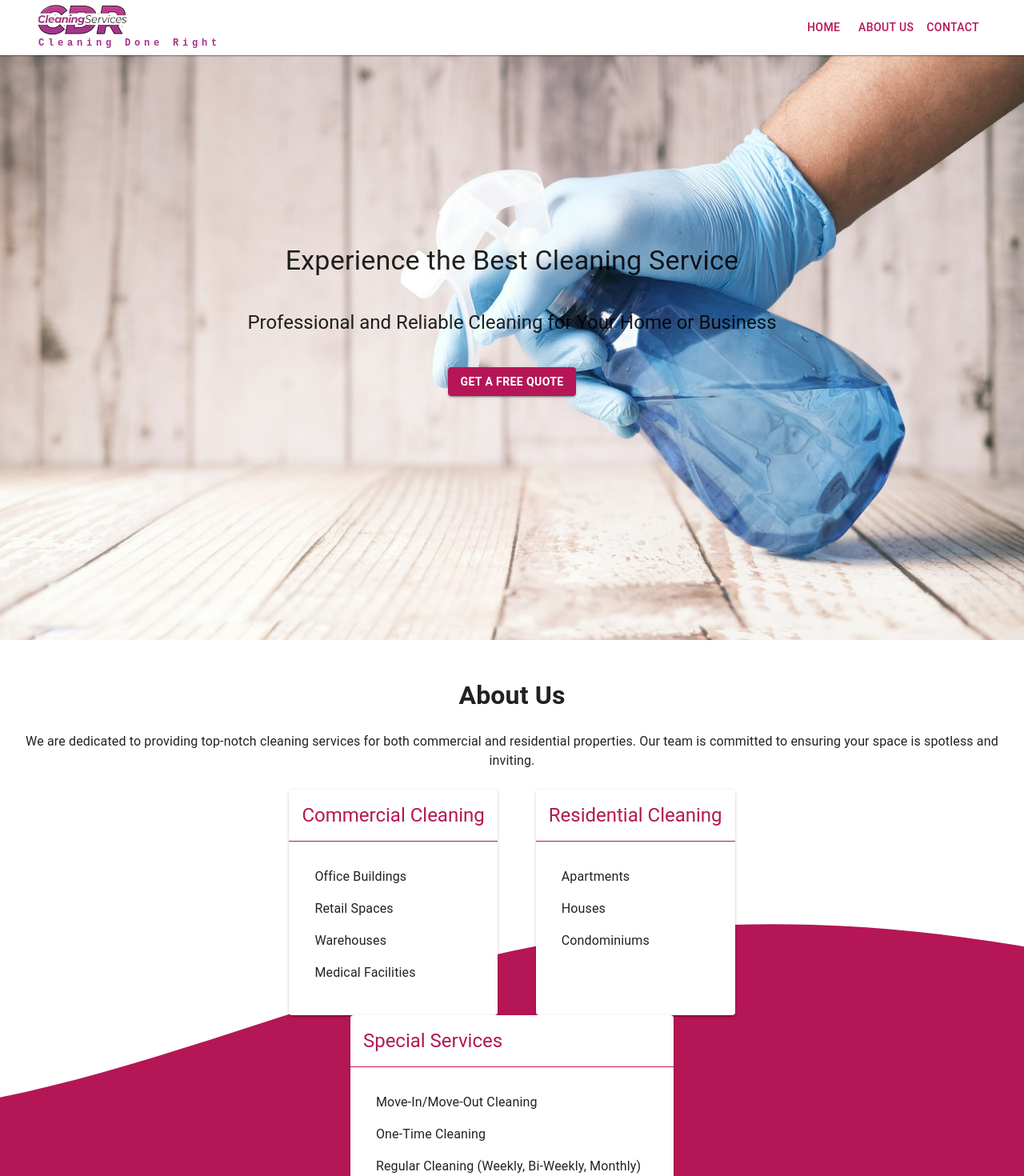
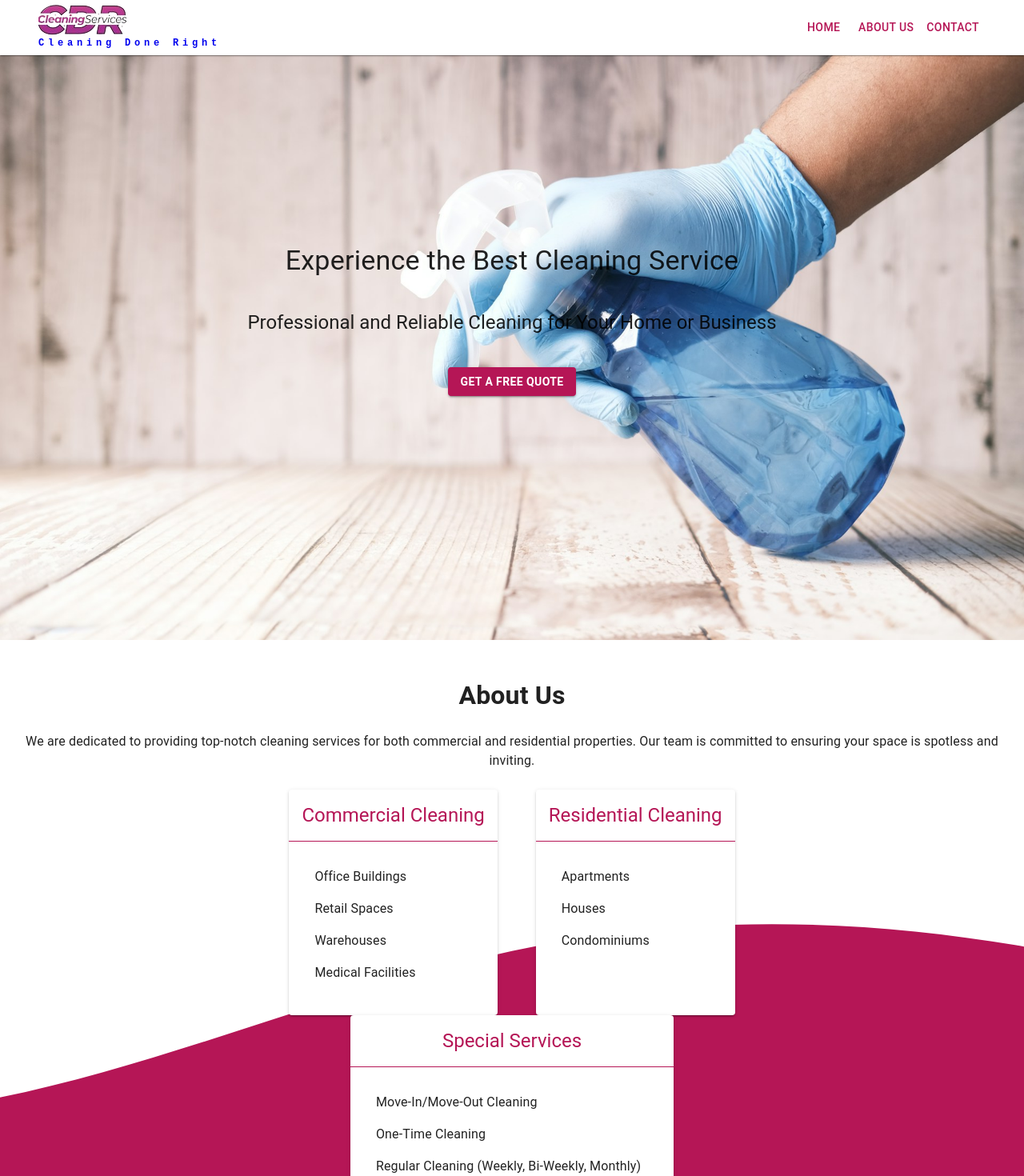
Before and after one commit to nhope123/cdr-cleaning, a React (Vite) app: page / in a window 1280 px wide. Shown: the top 1470 px of the page at 80% size. Built offline with nearby package versions, Linux system fonts and the light colour scheme.

Commit message:
update style

```diff
--- a/src/components/Content/CallToAction.tsx
+++ b/src/components/Content/CallToAction.tsx
@@ -20,7 +20,7 @@ const quoteSx: SxProps<Theme> = {
 
 const textSx: SxProps<Theme> = {
   textDecoration: "unset",
-  color: "#b51656",
+  color: "primary.main",
 };
 const title = "For your Free Quote";
 
--- a/src/components/Content/Cards.tsx
+++ b/src/components/Content/Cards.tsx
@@ -13,8 +13,9 @@ const containerSx: SxProps<Theme> = {
 };
 
 const headerSx: SxProps<Theme> = {
-  color: "#b51656",
-  borderBottom: "1px solid #b51656",
+  color:  "primary.main",
+  borderBottom: (theme) => `1px solid ${theme.palette.primary.main}`,
+  textAlign: "center",
 };
 
 const Cards: React.FC<PropsWithChildren<CardsProps>> = (props) => {
--- a/src/components/Content/Hero.tsx
+++ b/src/components/Content/Hero.tsx
@@ -19,10 +19,11 @@ const containerSx: SxProps<Theme> = {
 };
 
 const buttonSx: SxProps<Theme> = {
-  backgroundColor: "#b51656",
+  backgroundColor:  "primary.main",
   fontWeight: 700,
   "&:hover": {
-    backgroundColor: "#f74bbd",
+    backgroundColor: "primary.light",
+
   },
 };
 
--- a/src/components/Header/Logo.tsx
+++ b/src/components/Header/Logo.tsx
@@ -8,36 +8,31 @@ const containerSx: SxProps<Theme> = {
   alignItems: "flex-start",
   flexDirection: "column",
   justifyContent: "flex-start",
-  // flexGrow: 1,
-  // flexShrink: 1,
+  textDecoration: "none",
+  '& > a': {
+    color: "primary.main",
+    textDecoration: "none",
+  },
 };
 
-// const iconSx: SxProps<Theme> = {
-//   display: { xs: "none", md: "flex" },
-//   mr: 1,
-// };
-
 const textSx: SxProps<Theme> = {
-  mr: 2,
   display: { xs: "none", md: "flex" },
   fontFamily: "monospace",
+  fontStyle: "normal",
   fontWeight: 700,
   letterSpacing: ".3rem",
-  textDecoration: "none",
-  color: "#a42d8b",
+  mr: 2,
 };
 
 const MOTTO = "Cleaning Done Right";
 
 const Logo = () => {
   return (
-    <Box sx={containerSx}>
+    <Box component={"a"} href="/" sx={containerSx}>
       <img alt="company logo" src={logo} />
       <Typography
         variant="caption"
         noWrap
-        component="a"
-        href="#app-bar-with-responsive-menu"
         sx={textSx}
       >
         {MOTTO}
--- a/src/components/Header/Menu.tsx
+++ b/src/components/Header/Menu.tsx
@@ -10,9 +10,9 @@ interface MenuProps {
 const buttonSx: SxProps<Theme> = {
   my: 2,
   display: "block",
-  color: "#b51656",
+  color:  "primary.main",
   "&:hover": {
-    color: "#b51656",
+    color:  "primary.main",
     fontWeight: 600,
   },
 };
--- a/src/components/Header/MobileMenu.tsx
+++ b/src/components/Header/MobileMenu.tsx
@@ -17,7 +17,7 @@ const containerSx = {
 
 };
 
-const color = "#b51656";
+const color = "primary.main";
 
 const textSx: SxProps<Theme> = { color };
 
--- a/src/main.tsx
+++ b/src/main.tsx
@@ -1,12 +1,25 @@
+import { createTheme, ThemeProvider } from "@mui/material";
 import CssBaseline from "@mui/material/CssBaseline";
 import { StrictMode } from "react";
 import ReactDOM from "react-dom/client";
+import "./index.css";
 import App from "./App.tsx";
-import "./index.css";
+
+const primaryMain = "#b51656";
+
+const theme = createTheme({
+  palette: {
+    primary: {
+      main: primaryMain,
+    },
+  },
+});
 
 ReactDOM.createRoot(document.getElementById("root")!).render(
   <StrictMode>
+    <ThemeProvider theme={theme}>
     <CssBaseline />
     <App />
+    </ThemeProvider>
   </StrictMode>
 );
```
Also changed, not shown: .eslintrc.cjs.
